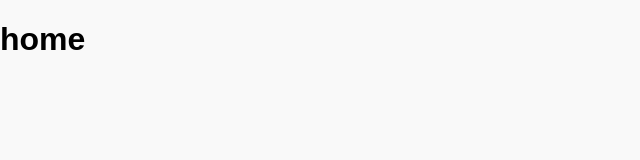
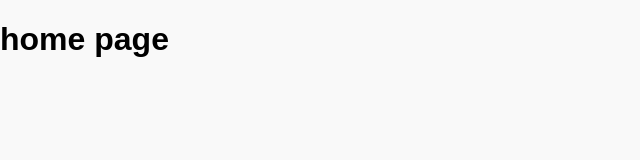
Before and after one commit to jaseel21/mernstack-loginPage, a React (Vite) app in the folder client/: page / in a window 1280 px wide. Shown: the top 160 px of the page, without its empty margins (0-640 px from the left). Built offline with nearby package versions, Linux system fonts and the light colour scheme.

Commit message:
after build

```diff
--- a/client/src/App.jsx
+++ b/client/src/App.jsx
@@ -9,7 +9,7 @@
     <>
     <BrowserRouter>
     <Routes>
-      <Route path='/' element={<h1>home</h1>} />
+      <Route path='/' element={<h1>home page</h1>} />
       <Route path='/signup' element={<SignUp/>}>
 
       </Route>
```
